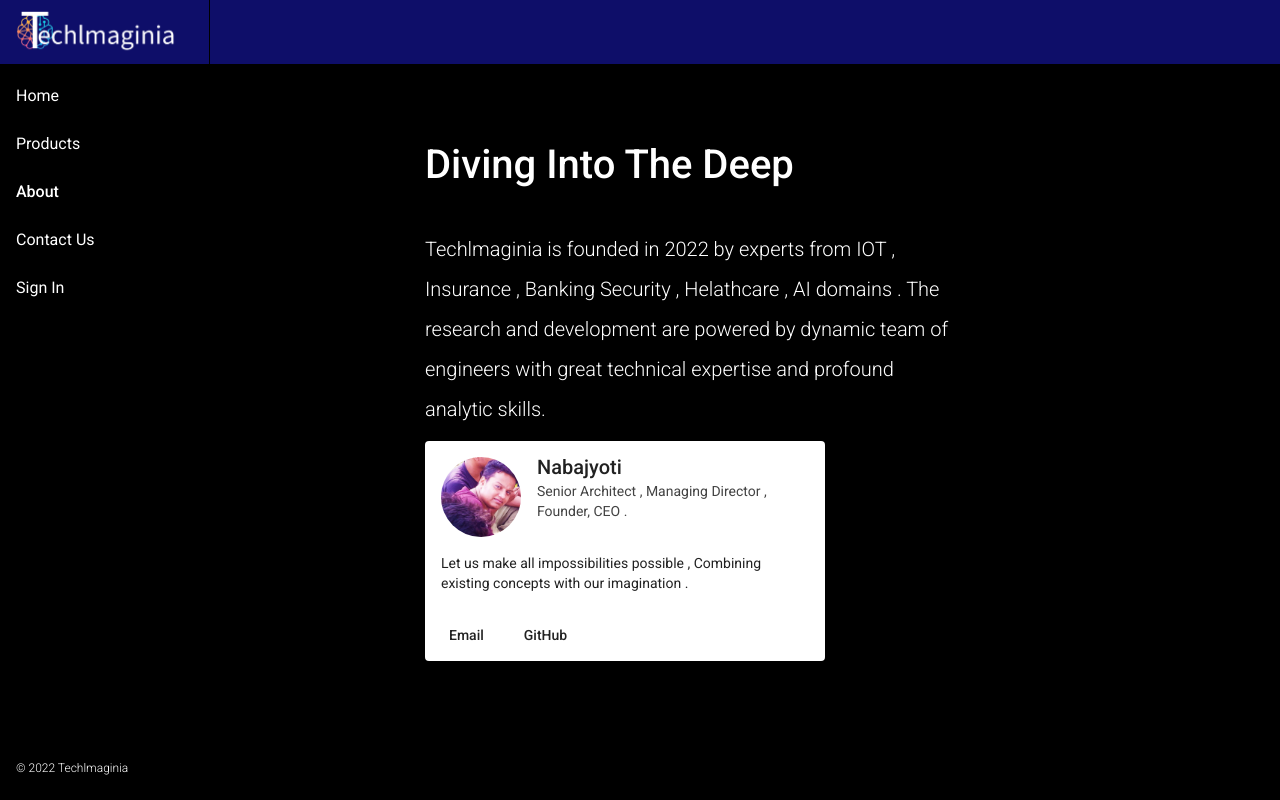
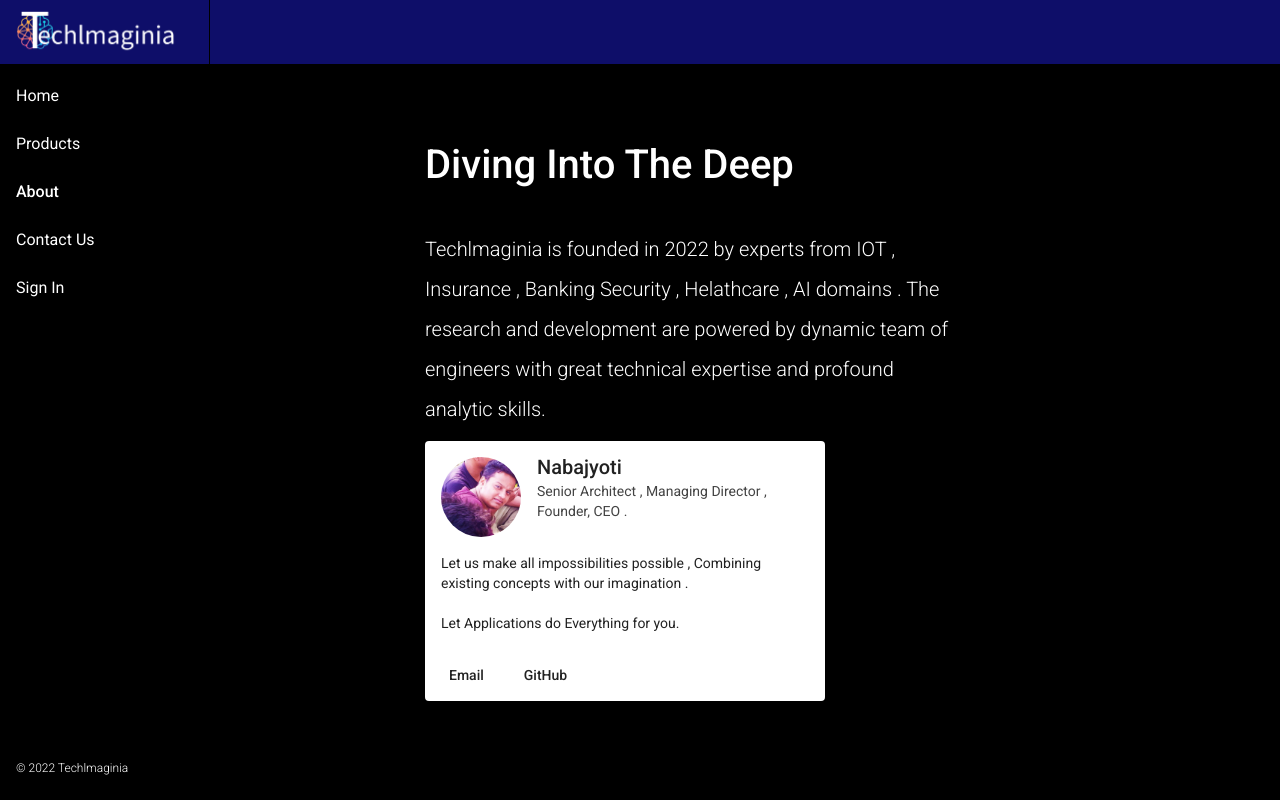
Before and after one commit to nabajyoti123/TechlmaginiaWeb, an Angular app: page /about in a window 1280 px wide. Built offline with nearby package versions, Linux system fonts and the light colour scheme.

Commit message:
logo fixes

```diff
--- a/src/app/app.component.html
+++ b/src/app/app.component.html
@@ -23,7 +23,7 @@
     <mat-toolbar class="main" color="primary" style="background: rgb(14, 14, 105);">
       <img src="../assets/logoNew.png" class="card">
 
-      <button type="button" aria-label="Toggle sidenav" mat-icon-button (click)="drawer.toggle()" style="margin-left: 50%;"
+      <button type="button" aria-label="Toggle sidenav" mat-icon-button (click)="drawer.toggle()" style="margin-left: 60%;"
         *ngIf="isHandset$ | async">
         <mat-icon aria-label="Side nav toggle icon">menu</mat-icon>
       </button>
--- a/src/app/pages/about/about.component.html
+++ b/src/app/pages/about/about.component.html
@@ -18,6 +18,9 @@
     </mat-card-header>
     <mat-card-content>
       Let us make all impossibilities possible , Combining existing concepts with our imagination .
+      <br>
+      <br>
+      Let Applications do Everything for you.
     </mat-card-content>
     <mat-card-actions>
         <a mat-button href="mailto:nabajyoti.sahoo1@gmail.com">Email</a>
```
Also changed, not shown: src/assets/logoNew.png.
